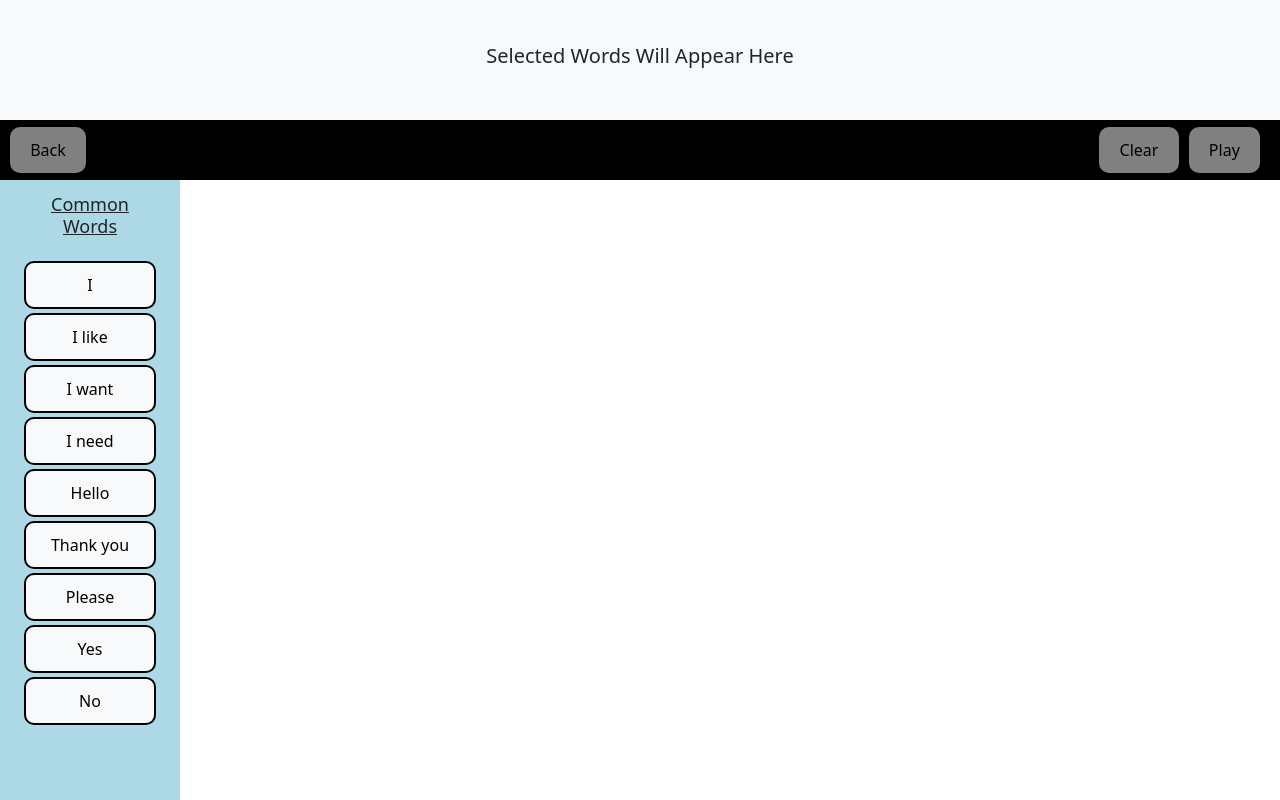
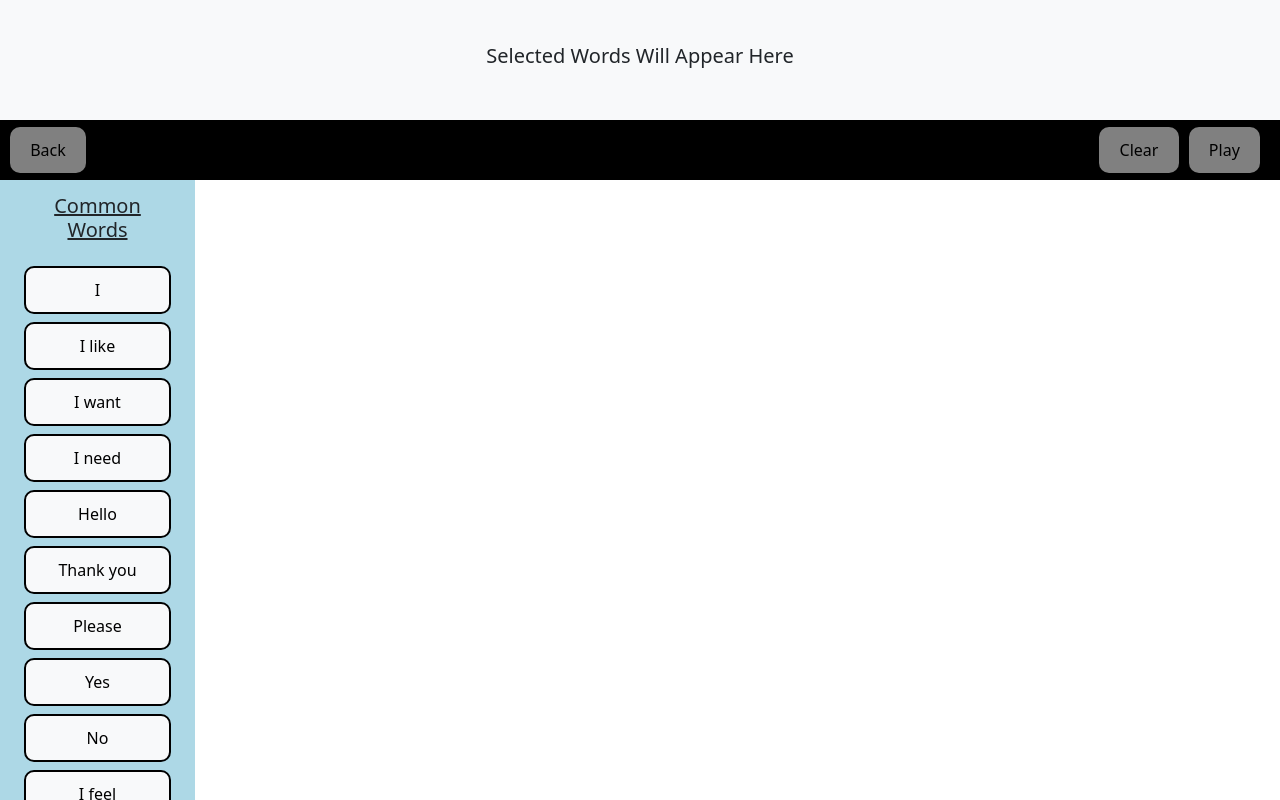
Before and after one commit to kingsawpdx/SpeakEasy, a React (Vite) app: page /category/1 in a window 1280 px wide. Built offline with nearby package versions, Linux system fonts and the light colour scheme.

Commit message:
more style change

```diff
--- a/src/SideBar.css
+++ b/src/SideBar.css
@@ -16,7 +16,7 @@
 }
 
 .sidebar h5 {
-  font-size: 18px;
+  font-size: 20px;
   text-decoration: underline;
   text-align: center;
   margin-bottom: 10px;
--- a/src/SideBar.jsx
+++ b/src/SideBar.jsx
@@ -11,16 +11,21 @@ const SideBar = ({ handlePlay }) => {
     { id: 6, word: "Please" },
     { id: 7, word: "Yes" },
     { id: 8, word: "No" },
+    { id: 9, word: "I feel" },
+    { id: 10, word: "Good Bye" },
+    { id: 11, word: "No problem" },
+    { id: 12, word: "I'm sorry" },
+    { id: 13, word: "I wait for" },
   ];
 
   return (
-    <div className="sidebar fixed-left p-4" style={{ width: '180px', background: 'lightblue', height: '100vh', overflowY: 'auto', marginTop:'170px'}}>
+    <div className="sidebar fixed-left p-4" style={{ width: '195px', background: 'lightblue', height: '100vh', overflowY: 'auto', marginTop:'170px'}}>
       <h5 className="text-center mb-4">Common Words</h5>
       <div className="d-flex flex-column " >
         {commonWords.map((item) => (
           <button
             key={item.id}
-            className="btn btn-light mb-1 sidebar-button"
+            className="btn btn-light mb-2 sidebar-button"
             onClick={() => handlePlay(item.word)}
             style={{ border: '2px solid black', borderRadius: '10px', padding: '10px' }}
           >
```
